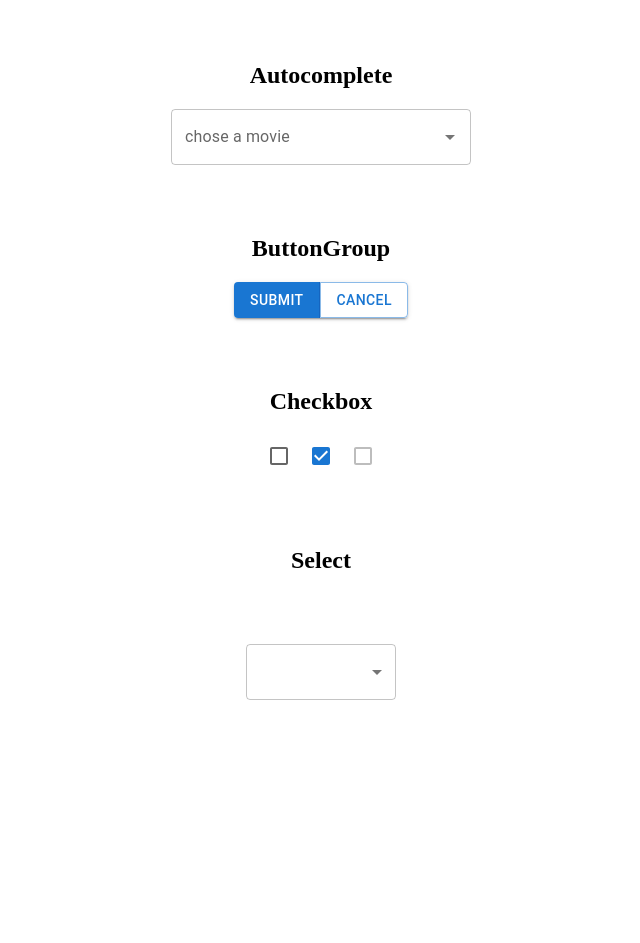
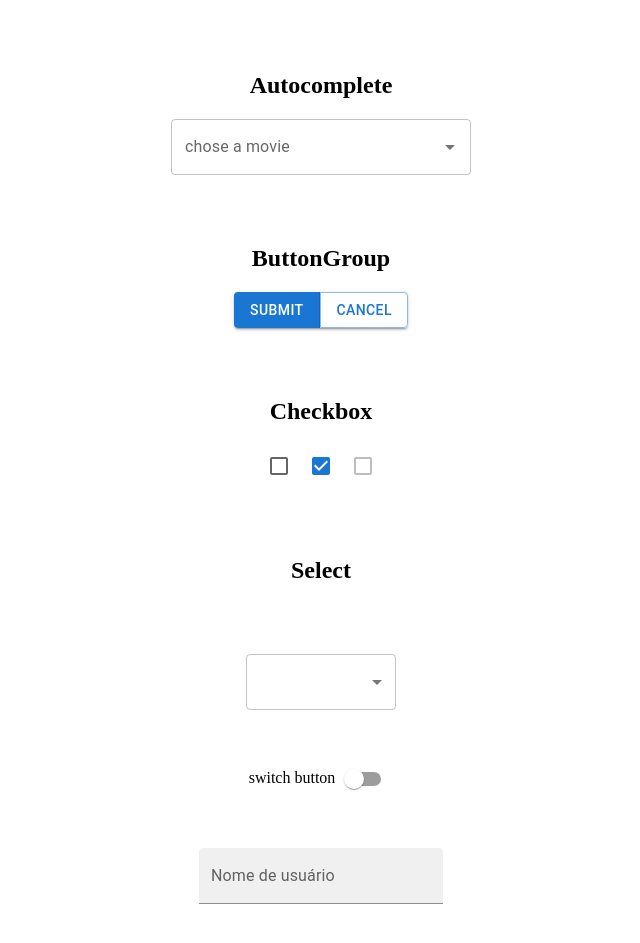
Before and after one commit to BrenoDev00/Estudos_React, a React (Vite) app in the folder material-ui/: page / in a window 1280 px wide. Shown: the part 305-1248 px from the top of the page, without its empty margins (319-959 px from the left). Before the commit the page ends 1045 px from the top, so only its background shows below. Built offline with nearby package versions, Linux system fonts and the light colour scheme.

Commit message:
componentes do material

```diff
--- a/material-ui/src/App.tsx
+++ b/material-ui/src/App.tsx
@@ -4,7 +4,8 @@ import { Autocompletes } from "./components/autocomplete";
 import { ButtonGroups } from "./components/button-group";
 import { CheckboxComponent } from "./components/checkbox";
 import { SelectComponent } from "./components/select";
-
+import { SwitchComponent } from "./components/switch";
+import { TextFieldComponent } from "./components/text-field";
 function App() {
   return (
     <>
@@ -29,6 +30,10 @@ function App() {
         <CheckboxComponent />
 
         <SelectComponent />
+
+        <SwitchComponent />
+
+        <TextFieldComponent />
       </div>
     </>
   );
--- a/material-ui/src/components/button-group.tsx
+++ b/material-ui/src/components/button-group.tsx
@@ -1,5 +1,5 @@
 import { ButtonGroup } from "@mui/material";
-import { Button } from "@mui/material";
+import Button from "@mui/material/Button";
 
 export const ButtonGroups = () => {
   return (
--- a/material-ui/src/components/button.tsx
+++ b/material-ui/src/components/button.tsx
@@ -63,7 +63,7 @@ export const Buttons: React.FC = () => {
           Link Button
         </Button>
 
-        <div style={{ marginLeft: "10px" }}>Count is {count}</div>
+        <div style={{ marginTop: "10px" }}>Count is {count}</div>
       </div>
     </>
   );
--- /dev/null
+++ b/material-ui/src/components/switch.tsx
@@ -0,0 +1,18 @@
+import { Switch } from "@mui/material";
+import { useState, type ChangeEvent } from "react";
+export const SwitchComponent = () => {
+  const [checked, setChecked] = useState(false);
+
+  function handleChange(event: ChangeEvent<HTMLInputElement>): void {
+    setChecked(event.currentTarget.checked);
+  }
+
+  return (
+    <div>
+      <span>switch button</span>
+      <Switch checked={checked} onChange={handleChange} />
+
+      {checked && <p>checked</p>}
+    </div>
+  );
+};
--- /dev/null
+++ b/material-ui/src/components/text-field.tsx
@@ -0,0 +1,5 @@
+import { TextField } from "@mui/material";
+
+export const TextFieldComponent = () => {
+  return <TextField id="id-tal" label="Nome de usuário" variant="filled" />;
+};
```
